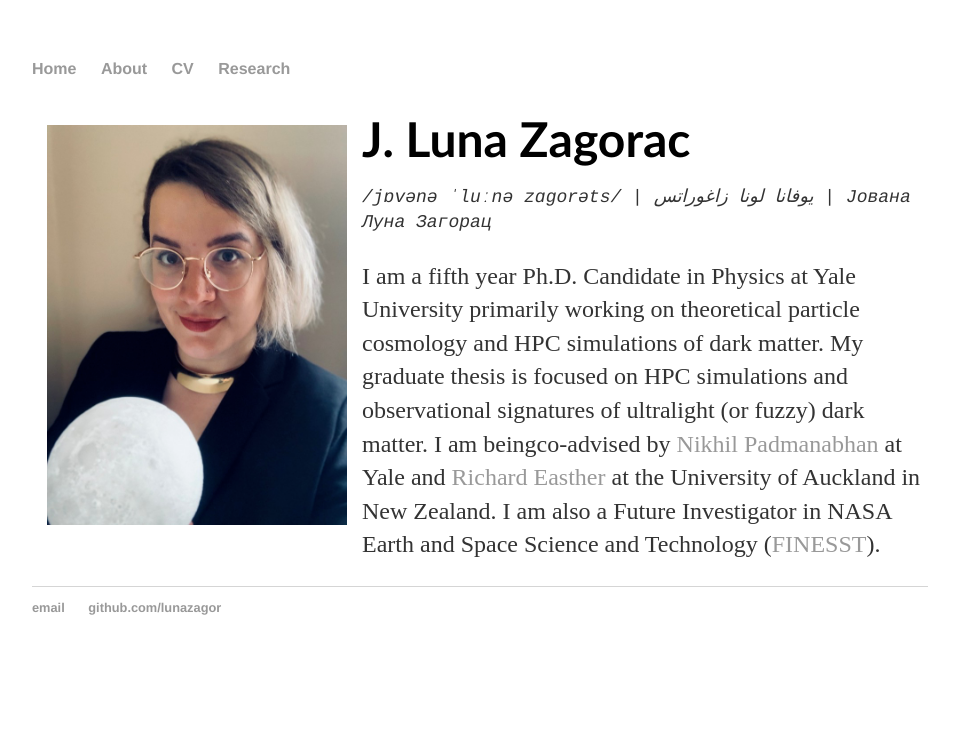
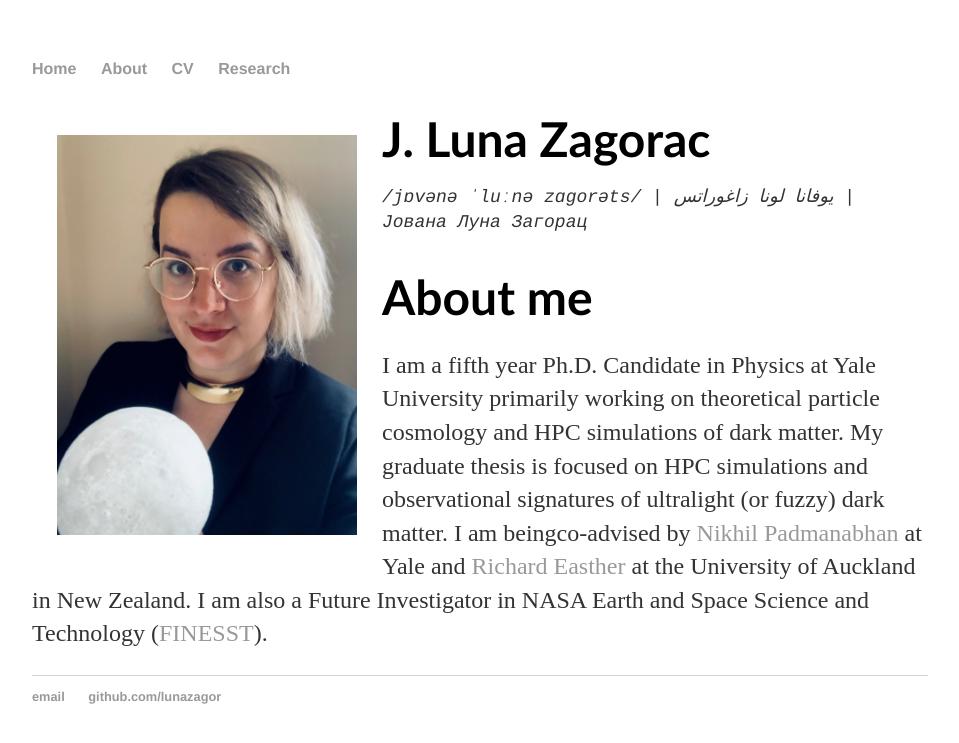
Before and after one commit to lunazagor/lunazagor.github.io, a Jekyll site: the page built from index.html, in a window 1280 px wide. Shown: the top 743 px of the page, without its empty margins (160-1119 px from the left). Built offline with Jekyll 4.4.1, drawn with Linux system fonts in a browser that asks for light colours.

Commit message:
Update index.html

```diff
--- a/index.html
+++ b/index.html
@@ -12,12 +12,13 @@ img {
 
 
 
-<img src="portrait.png", align = "left", style="display:block;padding:15px;width:300px">
+<img src="portrait.png", align = "left", style="display:block;padding:25px;width:300px">
 
 <div class="blurb">
 	<h1 style="font-family:optima;margin-bottom:0.0em"> J. Luna Zagorac </h1>
 	<! -- Paragraph of name spellings -->
 	<p style="font-family:courier;font-size:18px;font-style:italic;";text-align:center;"> /jɒvənə ˈluːnə zɑgorəts/ | يوفانا لونا زاغوراتس | &#1032&#1086&#1074&#1072&#1085&#1072 &#1051&#1091&#1085&#1072 &#1047&#1072&#1075&#1086&#1088&#1072&#1094;<p>
 	<! -- Brief About Me -->
+	<h1 style="font-family:optima;margin-bottom:0.0em"> About me </h1>
 	<p> I am a fifth year Ph.D. Candidate in Physics at Yale University primarily working on theoretical particle cosmology and HPC simulations of dark matter. My graduate thesis is focused on HPC simulations and observational signatures of ultralight (or fuzzy) dark matter. I am beingco-advised by <a href="https://physics.yale.edu/people/nikhil-padmanabhan">Nikhil Padmanabhan</a> at Yale and <a href="https://www.physics.auckland.ac.nz/people/reas725">Richard Easther</a> at the University of Auckland in New Zealand. I am also a Future Investigator in NASA Earth and Space Science and Technology (<a href="https://nspires.nasaprs.com/external/viewrepositorydocument/cmdocumentid=753338/solicitationId=%7BE16CD59F-29DD-06C0-8971-CE1A9C252FD4%7D/viewSolicitationDocument=1/FINESST%20ASTRO20%20Proposal%20Selections.pdf">FINESST</a>).
 </div><!-- /.blurb -->
```
